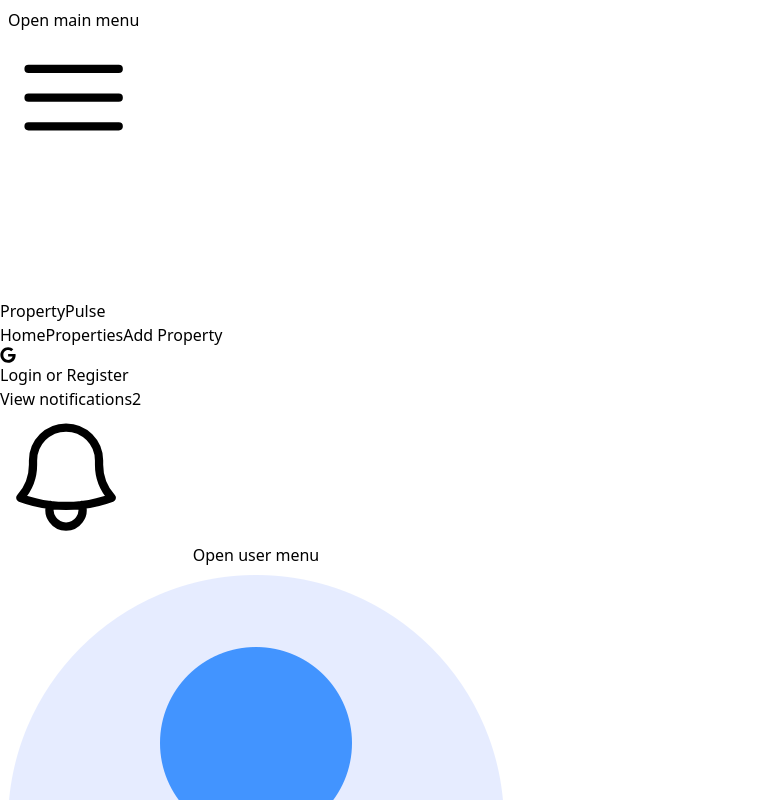
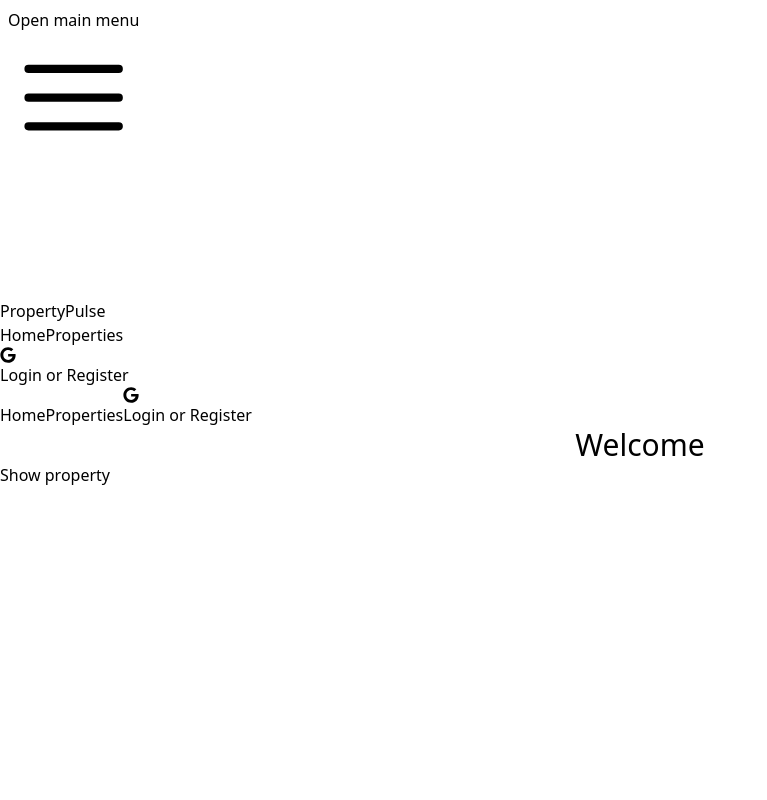
Before and after one commit to syntaxdesigner01/property-pulse, a Next.js app: page / in a window 1280 px wide. Both pictures are taken after a click on the button "Open main menu". Shown: the top 800 px of the page, without its empty margins (0-767 px from the left). Built offline with nearby package versions, Linux system fonts and the light colour scheme.

Commit message:
feature: navigation working

```diff
--- a/Components/Navbar.jsx
+++ b/Components/Navbar.jsx
@@ -10,8 +10,8 @@
 export default function Navbar() {
   const [isMobileMenuOpen, setIsMobileMenuOpen] = useState(false);
   const [isProfileMenuOpen, setIsProfileMenuOpen] = useState(false);
-  const pathName = usePathname()
-  console.log(pathName);
+  const [isLoggedIn, setIsLoggedIn] = useState(false);
+  const pathName = usePathname();
 
   return (
     <nav className="bg-blue-700 border-b border-blue-500">
@@ -61,27 +61,37 @@
               <div className="flex space-x-2">
                 <Link
                   href="/"
-                  className="text-white  hover:bg-gray-900 hover:text-white rounded-md px-3 py-2"
+                  className={`${
+                    pathName === "/" ? "bg-black" : ""
+                  } text-white  hover:bg-gray-900 hover:text-white rounded-md px-3 py-2`}
                 >
                   Home
                 </Link>
                 <Link
                   href="/properties"
-                  className="text-white hover:bg-gray-900 hover:text-white rounded-md px-3 py-2"
+                  className={`${
+                    pathName === "/properties" ? "bg-black" : ""
+                  } text-white  hover:bg-gray-900 hover:text-white rounded-md px-3 py-2`}
                 >
                   Properties
                 </Link>
+
+                {isLoggedIn && (
                   <Link
                     href="/properties/add"
-                  className="text-white hover:bg-gray-900 hover:text-white rounded-md px-3 py-2"
+                    className={`${
+                      pathName === "/properties/add" ? "bg-black" : ""
+                    } text-white  hover:bg-gray-900 hover:text-white rounded-md px-3 py-2`}
                   >
                     Add Property
                   </Link>
+                )}
               </div>
             </div>
           </div>
 
           {/* <!-- Right Side Menu (Logged Out) --> */}
+          {!isLoggedIn && (
             <div className="hidden md:block md:ml-6">
               <div className="flex items-center">
                 <button className="flex items-center text-white bg-gray-700 hover:bg-gray-900 hover:text-white rounded-md px-3 py-2">
@@ -90,8 +100,10 @@
                 </button>
               </div>
             </div>
+          )}
 
           {/* <!-- Right Side Menu (Logged In) --> */}
+          {isLoggedIn && (
             <div className="absolute inset-y-0 right-0 flex items-center pr-2 md:static md:inset-auto md:ml-6 md:pr-0">
               <Link href="/messages" className="relative group">
                 <button
@@ -183,6 +195,7 @@
                 )}
               </div>
             </div>
+          )}
         </div>
       </div>
 
@@ -192,26 +205,38 @@
           <div className="space-y-1 px-2 pb-3 pt-2">
             <Link
               href="/"
-              className="bg-gray-900 text-white block rounded-md px-3 py-2 text-base font-medium"
+              className={`${
+                pathName === "/" ? "bg-gray-900" : ""
+              } text-gray-300 hover:bg-gray-700 hover:text-white block rounded-md px-3 py-2 text-base font-medium`}
             >
               Home
             </Link>
             <Link
               href="/properties"
-              className="text-gray-300 hover:bg-gray-700 hover:text-white block rounded-md px-3 py-2 text-base font-medium"
+              className={`${
+                pathName === "/properties" ? "bg-gray-900" : ""
+              } text-gray-300 hover:bg-gray-700 hover:text-white block rounded-md px-3 py-2 text-base font-medium`}
             >
               Properties
             </Link>
+
+            {isLoggedIn && (
               <Link
                 href="/properties/add"
-              className="text-gray-300 hover:bg-gray-700 hover:text-white block rounded-md px-3 py-2 text-base font-medium"
+                className={`${
+                  pathName === "/properties/add" ? "bg-gray-900" : ""
+                } text-gray-300 hover:bg-gray-700 hover:text-white block rounded-md px-3 py-2 text-base font-medium`}
               >
                 Add Property
               </Link>
+            )}
+
+            {!isLoggedIn && (
               <button className="flex items-center text-white bg-gray-700 hover:bg-gray-900 hover:text-white rounded-md px-3 py-2 my-4">
                 <FaGoogle className="text-white mr-2" />
                 <span>Login or Register</span>
               </button>
+            )}
           </div>
         </div>
       )}
```
Lines whose indentation alone changed are shown as unchanged.
